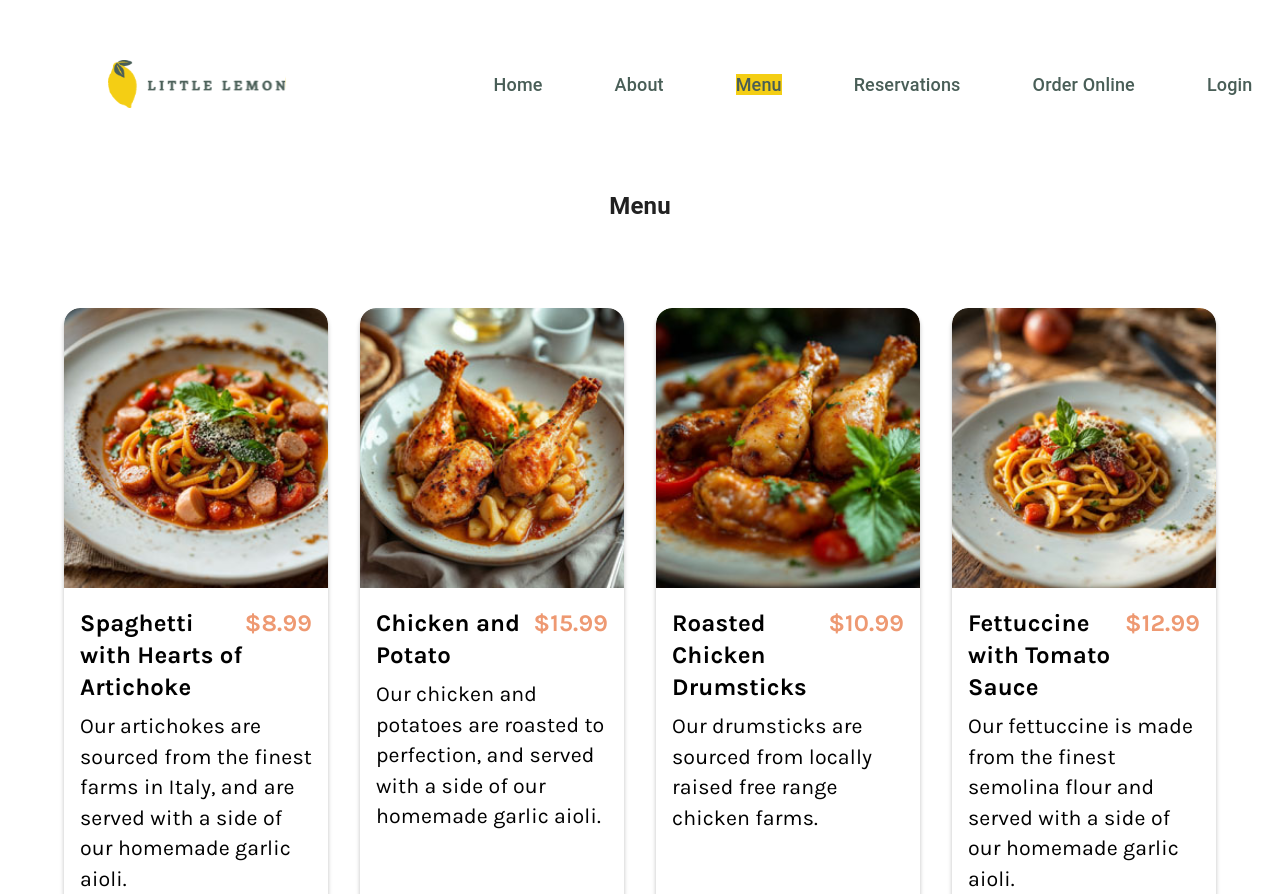
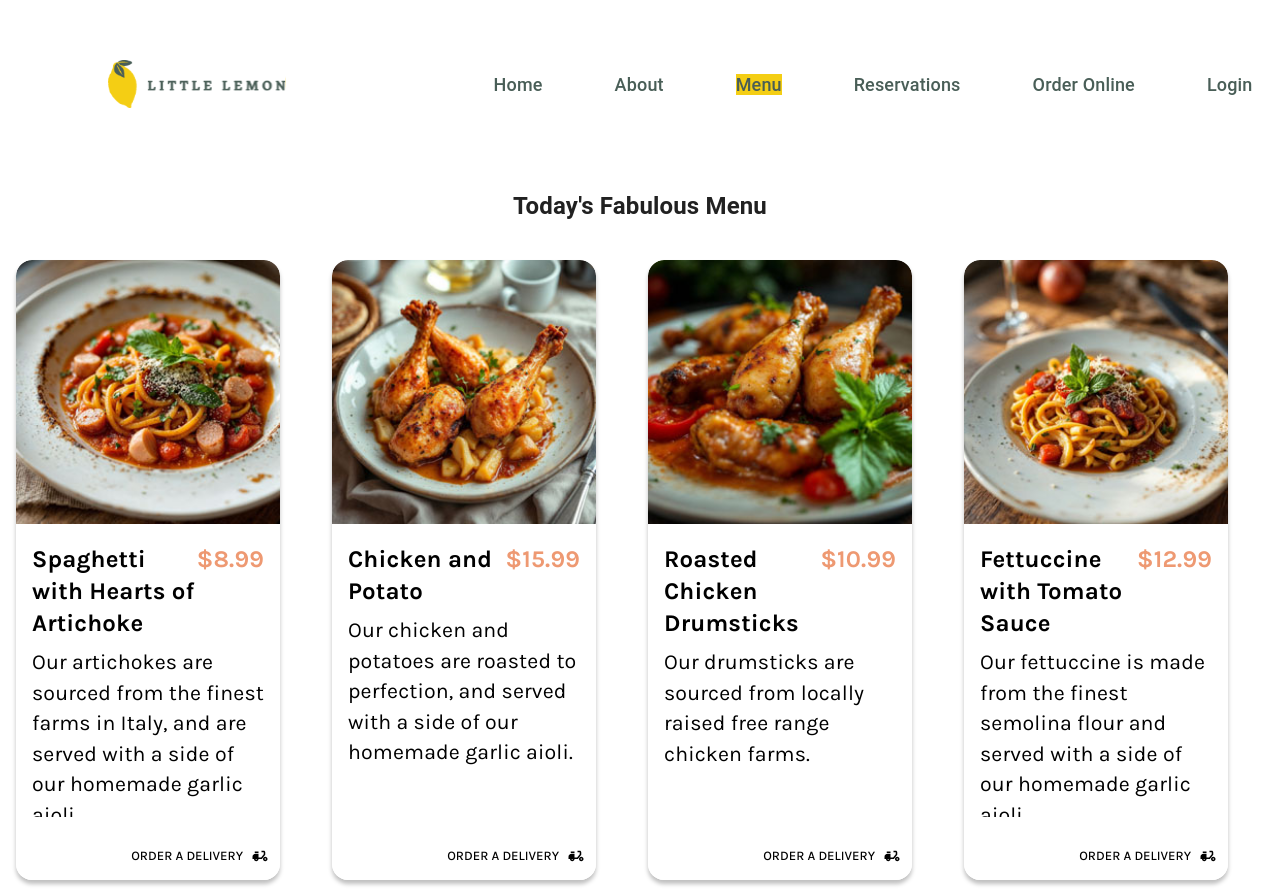
Before and after one commit to djbauch/little-lemon-2, a React (Vite) app: page /menu in a window 1280 px wide. Shown: the top 894 px of the page. Built offline with nearby package versions, Linux system fonts and the light colour scheme.

Commit message:
MenuCards now display uniformly and should work on all devices.

```diff
--- a/src/components/MenuCard.tsx
+++ b/src/components/MenuCard.tsx
@@ -4,13 +4,9 @@ import CardContent from '@mui/material/CardContent'
 import CardMedia from '@mui/material/CardMedia'
 import Button from '@mui/material/Button'
 import Typography from '@mui/material/Typography'
-import Stack from '@mui/material/Stack'
-import { Grid2 as Grid } from '@mui/material'
 import DeliveryDining from '@mui/icons-material/DeliveryDining'
 import styled from '@emotion/styled'
-import StyledButton from './StyledButton'
-import './Menucard.module.scss'
-import  Color from 'color'
+import Color from 'color'
 
 export interface MenuCardProps {
   imageURL: string
@@ -20,31 +16,57 @@ export interface MenuCardProps {
   description: string
   backgroundColor?: string
 }
+
 export const MenuCard = ({ imageURL, title, label, price, description, backgroundColor }: MenuCardProps) => {
   const NameAndPriceBox = styled.div`
     display: flex;
     justify-content: space-between;
     align-items: baseline;
   `
+
   const bgColor = Color(backgroundColor ?? 'white')
   const textColor = bgColor.isDark() ? 'white' : 'black'
+
   return (
     <Card
       sx={{
         maxWidth: 264,
         minWidth: 264,
-        justifyContent: 'flex-start',
-        fontfamily: 'Karla, sans-serif, Arial, Helvetica',
-        height: '100%',
-        minHeight: '100%',
+        height: 620, // 🔥 Fixes card height for uniformity. This size will work all the
+        // way back to iPhone 4 in portrait mode and minimize the number of times we'll
+        // need a scroll bar.
+        display: 'flex',
+        flexDirection: 'column',
+        justifyContent: 'space-between',
+        fontFamily: 'Karla, sans-serif, Arial, Helvetica',
+        backgroundColor: bgColor.hex(),
+        overflow: 'hidden', // 🔥 Prevents overflow
       }}
     >
       <CardMedia
-        sx={{ height: 280, borderTopLeftRadius: '16px', borderTopRightRadius: '16px' }}
+        component='img'
+        sx={{
+          height: 264, // Fixed height for consistency
+          width: 264, // Fixed width for consistency
+          objectFit: 'cover', // Maintains aspect ratio and fills the area (change to 'contain' if you prefer no cropping)
+          borderTopLeftRadius: '16px',
+          borderTopRightRadius: '16px',
+        }}
         image={imageURL}
         title={title}
       />
-      <CardContent sx={{ backgroundColor: backgroundColor }}>
+
+      <CardContent
+        sx={{
+          backgroundColor: backgroundColor,
+          color: textColor,
+          flexGrow: 1, // 🔥 Makes this section grow to fill available space
+          display: 'flex',
+          flexDirection: 'column',
+          justifyContent: 'space-between',
+          overflowY: 'auto', // 🔥 Enables scrolling if text is too long
+        }}
+      >
         <NameAndPriceBox>
           <Typography gutterBottom variant='h5' component='p' color={textColor}>
             {label}
@@ -53,16 +75,28 @@ export const MenuCard = ({ imageURL, title, label, price, description, backgroun
             ${price}
           </Typography>
         </NameAndPriceBox>
-        <Typography variant='body2' sx={{ color: textColor, minHeight: '214px' }}>
+        <Typography
+          variant='body2'
+          sx={{
+            color: textColor,
+            flexGrow: 1, // 🔥 Makes description fill available space
+            overflowY: 'auto', // 🔥 Scrolls if text is too long
+          }}
+        >
           {description}
         </Typography>
       </CardContent>
-      <CardActions disableSpacing sx={{ backgroundColor: bgColor.hex() }}>
+      <CardActions
+        disableSpacing
+        sx={{
+          backgroundColor: bgColor.hex(),
+          justifyContent: 'flex-end',
+        }}
+      >
         <Button
           size='small'
           endIcon={<DeliveryDining />}
           sx={{
-            alignSelf: 'flex-end',
             color: textColor,
             borderColor: 'primary.main',
             '&:hover': {
--- a/src/layouts/Menu.tsx
+++ b/src/layouts/Menu.tsx
@@ -1,7 +1,6 @@
-import * as React from 'react'
 import Header from '../components/Header'
 import Footer from '../components/Footer'
-import { Stack } from '@mui/material'
+import { Stack, Box } from '@mui/material'
 import { MenuCard, type MenuCardProps } from '../components/MenuCard'
 
 const MenuItems: MenuCardProps[] = [
@@ -64,8 +63,7 @@ const MenuItems: MenuCardProps[] = [
     title: 'Okra',
     label: 'Okra with Tomato Sauce',
     price: 10.99,
-    description:
-      'Our okra is locally sourced.',
+    description: 'Our okra is locally sourced.',
   },
   {
     imageURL: 'pork-cutlet256.jpg',
@@ -95,25 +93,26 @@ const MenuItems: MenuCardProps[] = [
     title: 'Rib Cap',
     label: 'Rib Cap',
     price: 98.99,
-    description: 'Our rib cap is made from the finest grass-fed beef. Our supplier is Applegate\u00AE Organic Beef farmers.',
+    description:
+      'Our rib cap is made from the finest grass-fed beef. Our supplier is Applegate\u00AE Organic Beef farmers.',
   },
   {
     imageURL: '/spam256.jpg',
     title: 'Spam',
     label: 'Spam',
     price: 8.99,
-    description: 'Our spam is made from the finest pork byproducts in a can and served with a side of our homemade garlic aioli.',
+    description:
+      'Our spam is made from the finest pork byproducts in a can and served with a side of our homemade garlic aioli.',
   },
   {
     imageURL: '/swordfish-egg256.jpg',
     title: 'Swordfish and Egg',
     label: 'Swordfish and Egg',
     price: 23.99,
-    description:
-      'Our fresh caught swordfish is served with a fried egg for a reason nobody can remember.',
+    description: 'Our fresh caught swordfish is served with a fried egg for a reason nobody can remember.',
   },
   {
-    imageURL: '/greek salad.jpg',
+    imageURL: '/greek salad264.jpg',
     title: 'Greek Salad',
     label: 'Greek Salad',
     price: 12.99,
@@ -142,13 +141,29 @@ export const Menu = () => {
   return (
     <>
       <Header />
-      <Stack className='menu' direction='column' alignItems='center' component={'section'}>
-        <h2>Menu</h2>
-          <Stack direction='row' spacing={4} className='cards' alignItems='start' flexWrap='wrap'>
-            {MenuItems.map((menuCard) => (
-              <MenuCard key={menuCard.label} {...menuCard} />
-            ))}
-          </Stack>
+      <Stack
+        className='menu'
+        direction='column'
+        alignItems='center'
+        component={'section'}
+        sx={{ padding: 0, margin: 0, width: '100%' }}
+      >
+        <h2>Today's Fabulous Menu</h2>
+        <Box
+          sx={{
+            display: 'grid',
+            gridTemplateColumns: 'repeat(auto-fill, minmax(264px, 1fr))',
+            gridGap: '16px', // Space between cards
+            justifyContent: 'center',
+            maxWidth: '1320px', // 264px * 5 = 1320px for 5 cards per row
+            width: '100%',
+            padding: '16px',
+          }}
+        >
+          {MenuItems.map((menuCard) => (
+            <MenuCard key={menuCard.label} {...menuCard} />
+          ))}
+        </Box>
       </Stack>
       <Footer />
     </>
```
Also changed, not shown: public/greek salad264.jpg (added).
